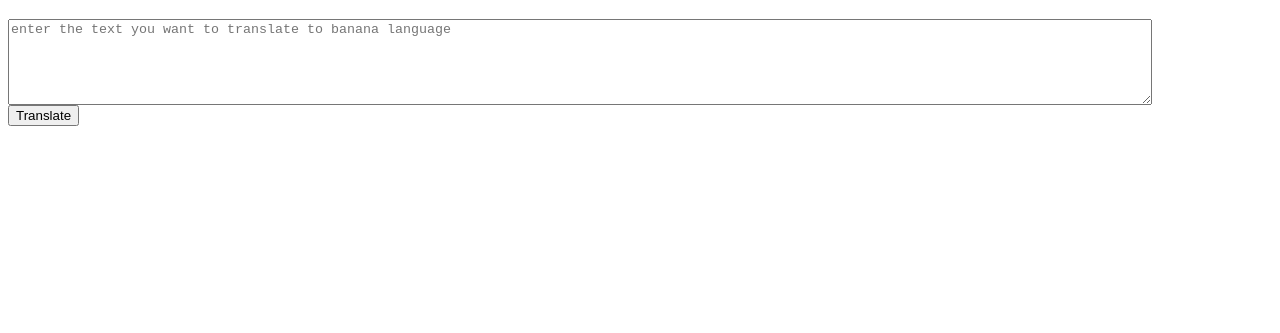
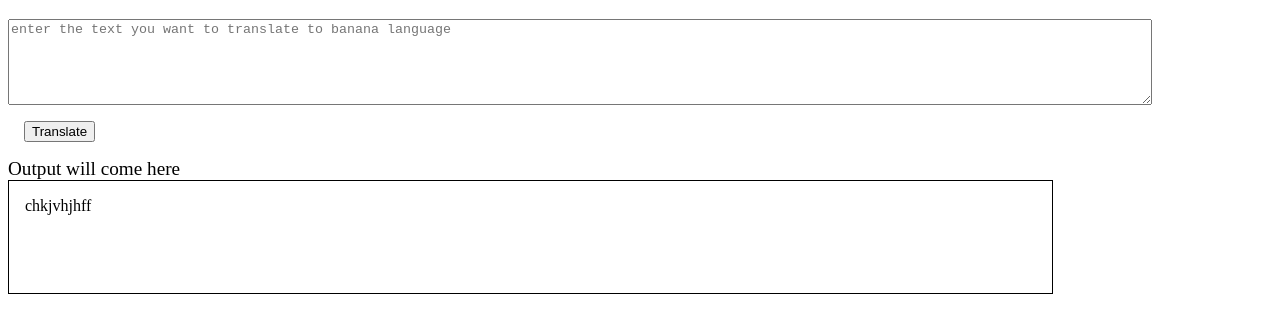
Before and after one commit to ShreyaManjunath/Minion_talk, a plain HTML site: page index.html in a window 1280 px wide. Both pictures are taken after a click on the button "Translate". Shown: the part 61-394 px from the top of the page. Drawn offline with Linux system fonts and the light colour scheme.

Commit message:
input-output processing

```diff
--- a/index.html
+++ b/index.html
@@ -10,7 +10,7 @@
         <meta name="viewport" content="width=device-width, initial-scale=1">
         <link rel="stylesheet" href="">
         <style>
-            textarea{
+            textarea {
                 width:90%;
                 display:block;
                 margin:1 rem;
@@ -18,12 +18,25 @@
                 padding:1 rem
 
             }
+
+            #output {
+                border:1px solid black;
+                height:10vh;
+                width:80%;
+                margin:1 rem;
+                padding:1rem
+            }
         </style>
     </head>
     <body>
        <h1>Banana</h1>
        <textarea id="txt-input" placeholder="enter the text you want to translate to banana language"></textarea>
-        <button id="btn-translate">Translate</button>
+        <button style="margin:1rem" id="btn-translate">Translate</button>
+
+        <div style="font-size:larger">Output will come here  </div>
+
+        <div id="output"></div>
+
        <script src="script.js" type="text/javascript">
         </script>
     </body>
--- a/script.js
+++ b/script.js
@@ -1,8 +1,10 @@
 var btnTranslate=document.querySelector("#btn-translate");
 
-var txtInput= document.querySelector("#txt-input")
+var txtInput= document.querySelector("#txt-input");
 
-btnTranslate.addEventListener("click",function clickEventHandler(){
-    console.log("clicked");
-    console.log("input",txtInput.value);
-})
+var outputdiv = document.querySelector("#output");
+
+function clickEventHandler(){
+    outputdiv.innerText = "chkjvhjhff"+txtInput.value;
+}
+btnTranslate.addEventListener("click",clickEventHandler);
```
